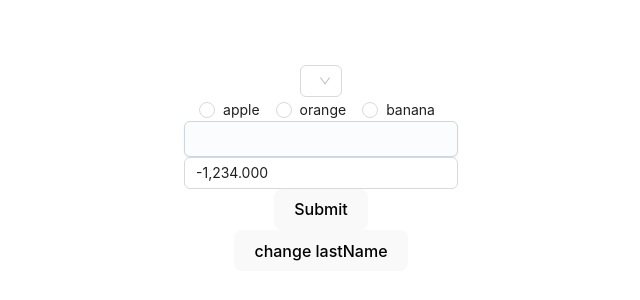
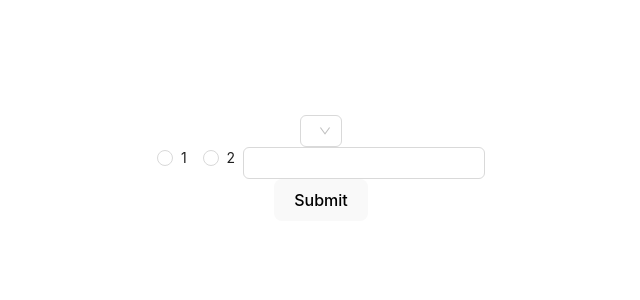
Before and after one commit to RenrenWang/silky, a React (Vite) app: page / in a window 1280 px wide. Shown: the part 232-532 px from the top of the page, without its empty margins (319-959 px from the left). Built offline with nearby package versions, Linux system fonts and the light colour scheme.

Commit message:
feat: add

```diff
--- a/@hooks/use-number-input.ts
+++ b/@hooks/use-number-input.ts
@@ -102,17 +102,21 @@ function useNumberInput({
   const inputRef = useRef<HTMLInputElement | null>(null);
 
   useEffect(() => {
-    if (onChange) {
-      onChange(value.replace(/,/g, "")); // Pass unformatted value to onChange
-    }
-  }, [value, onChange]);
+    setValue(formatValue(String(initialValue)))
+  }, [initialValue]);
 
   // Input handlers
   const handleInputChange = useCallback(
     (e: React.ChangeEvent<HTMLInputElement>) => {
       const rawValue = e.target.value;
       const validatedValue = validateInput(rawValue);
-      setValue(validatedValue);
+
+      setValue(formatValue(validatedValue));
+
+      if(onChange){
+        onChange?.(validatedValue.replace(/,/g, ""))
+      }
+
     },
     [validateInput]
   );
@@ -120,7 +124,7 @@ function useNumberInput({
   const handleFocus = useCallback(
     (e: React.FocusEvent<HTMLInputElement>) => {
       if (onFocus) onFocus(e);
-      setValue(value.replace(/,/g, "")); // Remove formatting on focus
+       setValue(value.replace(/,/g, "")); // Remove formatting on focus
     },
     [value, onFocus]
   );
--- a/package.json
+++ b/package.json
@@ -13,6 +13,7 @@
   "dependencies": {
     "@emotion/styled": "^11.14.0",
     "@hookform/error-message": "^2.0.1",
+    "@hookform/resolvers": "^3.9.1",
     "@mui/joy": "5.0.0-beta.51",
     "@mui/styled-engine": "^6.2.1",
     "antd": "^5.17.2",
@@ -21,7 +22,8 @@
     "decimal.js": "^10.4.3",
     "react": "^18.3.1",
     "react-dom": "^18.3.1",
-    "react-hook-form": "^7.54.1"
+    "react-hook-form": "^7.54.1",
+    "yup": "^1.6.1"
   },
   "devDependencies": {
     "@eslint/js": "^9.13.0",
--- a/playground/App.tsx
+++ b/playground/App.tsx
@@ -1,103 +1,76 @@
-import { Radio, Select } from "antd";
+import {  Radio, Select } from "antd";
 import "./App.css";
 import { FormProvider, useForm } from "react-hook-form";
 import FormItem from "./form-item";
-import { useEffect, useState } from "react";
-import { Input } from "@mui/joy";
-import NumberInput from "./number-input";
-import useImagesPreloader from "@hooks/use-images-preloader";
+import InputRadio from "./items";
+import * as Yup from 'yup';
+import { yupResolver } from '@hookform/resolvers/yup';
+
+// Define a Yup schema with multiple fields
+const schema = Yup.object().shape({
+  inputRadio: Yup.object().shape({
+    radio: Yup.number().required("radio is required."),
+    input: Yup.string().trim().required("input is required.").email("input is not valid email."),
+  }).required("This is required."),
+  name: Yup.lazy(value=>{
+    if (typeof value === "string") {
+      return Yup.string().trim().required("name is required.");
+    }if(typeof value === "object"){
+      return Yup.object().shape({
+        value: Yup.string().trim().required("label is required.")
+      }).required("name is required.")
+    }
+    return Yup.array().of(Yup.object().shape({
+      label: Yup.string().trim().required("label is required."),
+    })).required("name is required.");
+  }),
+
+  // Yup.object().shape({
+  //   label: Yup.string().trim().required("label is required.")
+  // }).required("name is required."),
+});
 
 function App() {
   const methods = useForm<any>({
     mode: "all",
-    defaultValues:{
-      type:null
-    }
+    resolver: yupResolver(schema),
   });
-  // useImagesPreloader([
-  //   'http://gips3.baidu.com/it/u=3886271102,3123389489&fm=3028&app=3028&f=JPEG&fmt=auto?w=1280&h=960'
-  // ])
-  const { handleSubmit, setValue, watch} = methods;
-  const [show,setShow]=useState(false);
+
+  const { handleSubmit} = methods;
+
   const onSubmit = data => {
     console.log(data);
   };
 
-  const onClick = () => {
-    setShow((show)=>!show)
-    setValue("firstName", "");
-  };
-
-  const type = watch("type");
-  const radio = watch("radio");
-
-  useEffect(
-    () => {
-      if(type){
-        setValue("radio", type);
-      }
-    },
-    [type]
-  );
-
-
-
-
-  useEffect(
-    () => {
-      if(type!==radio){
-        setValue("type", null);
-      }
-    },
-    [radio]
-  );
 
 
   return (
     <FormProvider {...methods}>
-      {show?<div className="bg" style={{width:1280,height:960,backgroundImage:'url(http://gips3.baidu.com/it/u=3886271102,3123389489&fm=3028&app=3028&f=JPEG&fmt=auto?w=1280&h=960)'}}></div>:null}
       <form onSubmit={handleSubmit(onSubmit)}>
         <FormItem
-          name="type"
+          name="name"
           rules={{
             required: "This is required."
           }}
-          defaultValue={"apple"}
         >
           <Select
+         labelInValue
             options={[
-              { label: "Apple", value: "apple" },
+              { label: "Apple", value: "" },
               { label: "Orange", value: "orange" },
               { label: "Banana", value: "banana" }
             ]}
           />
         </FormItem>
 
-        <FormItem
-          name="radio"
-          rules={{
-            required: "This is required."
-          }}
+         <FormItem
+          name="inputRadio"
         >
-          <Radio.Group options={["apple", "orange", "banana"]} />
+          <InputRadio/>
         </FormItem>
-        <FormItem
-          name="joyInput"
-          rules={{
-            required: "This is required."
-          }}
-        >
-         <Input   />
-        </FormItem>
-
-        <FormItem name="amount">
-          <NumberInput/>
-        </FormItem>
-
         <button type="submit">Submit</button>
       </form>
 
-      <button onClick={onClick}>change lastName</button>
     </FormProvider>
   );
 }
--- a/playground/form-item.tsx
+++ b/playground/form-item.tsx
@@ -1,8 +1,7 @@
-import { ErrorMessage } from "@hookform/error-message";
 import classNames from "classnames";
 import React from "react";
 import { Controller, RegisterOptions, useFormContext } from "react-hook-form";
-
+import useFormError from './use-form-errors'
 type FormItemProps={
     name:string;
     children:React.ReactElement;
@@ -17,6 +16,11 @@ const FormItem = (props: FormItemProps) => {
     control,
     formState: { errors }
   } = useFormContext();
+ const {getErrors}=useFormError(errors);
+
+  const getError = (fieldName:string) => {
+    return getErrors(fieldName)?.[0] || '';
+  };
 
   return (
     <Controller
@@ -27,7 +31,7 @@ const FormItem = (props: FormItemProps) => {
         return (
           <div  className={classNames('form-item')}>
             {React.cloneElement(children, { ...field, ...rest })}
-            <ErrorMessage errors={errors} name={field?.name} render={({ message }) => <span className="form-item-error">{message}</span>}/>
+            <div className="form-item-error" >{getError(field?.name)}</div>
           </div>
         );
       }}
--- /dev/null
+++ b/playground/items.tsx
@@ -0,0 +1,48 @@
+import useDeepCompareEffect from "@hooks/use-deep-compare-effect";
+import { Col, Input, Radio, Row } from "antd";
+import { useState } from "react";
+
+const InputRadio = ({onChange,value:propValue}:any) => {
+  const [value, setValue] =useState({});
+
+
+
+  useDeepCompareEffect(()=>{
+    setValue?.(propValue)
+  },[propValue]);
+
+  const onRadioChange = (e) => {
+    const newValue={
+        ...value,
+         radio: Number(e.target.value)
+       };
+    setValue(newValue);
+
+    onChange?.(newValue)
+  };
+
+  const onInputChange=(e)=>{
+    const newValue={
+        ...value,
+        input: e.target.value
+     };
+     setValue(newValue);
+     onChange?.(newValue)
+  }
+
+  return (
+    <Row>
+      <Col>
+        <Radio.Group onChange={onRadioChange}>
+          <Radio value={1}>1</Radio>
+          <Radio value={2}>2</Radio>
+        </Radio.Group>
+      </Col>
+      <Col>
+        <Input onChange={onInputChange} />
+      </Col>
+    </Row>
+  );
+};
+
+export default InputRadio;
--- /dev/null
+++ b/playground/use-form-errors.ts
@@ -0,0 +1,36 @@
+import { useCallback } from "react";
+
+const useFormErrors = (errors: Record<string, any>) => {
+  const getErrors = useCallback(
+    (name: string): string[] => {
+
+      const extractErrors = (errObj: Record<string, any>, path: string[] = []): string[] => {
+        if (!errObj || typeof errObj !== "object") return [];
+
+        const messages: string[] = [];
+        const currentPath = path.join(".");
+
+        if (currentPath === name || currentPath.startsWith(`${name}.`) || currentPath.startsWith(`${name}[`)) {
+          if (errObj?.message) {
+            messages.push(errObj.message);
+          }
+        }
+
+        for (const key in errObj) {
+          if (errObj.hasOwnProperty(key)) {
+            messages.push(...extractErrors(errObj[key], [...path, key]));
+          }
+        }
+
+        return messages;
+      };
+
+      return extractErrors(errors);
+    },
+    [errors]
+  );
+
+  return { getErrors };
+};
+
+export default useFormErrors;
```
Also changed, not shown: 1 other file (tests, documents, lock files or other folders).
